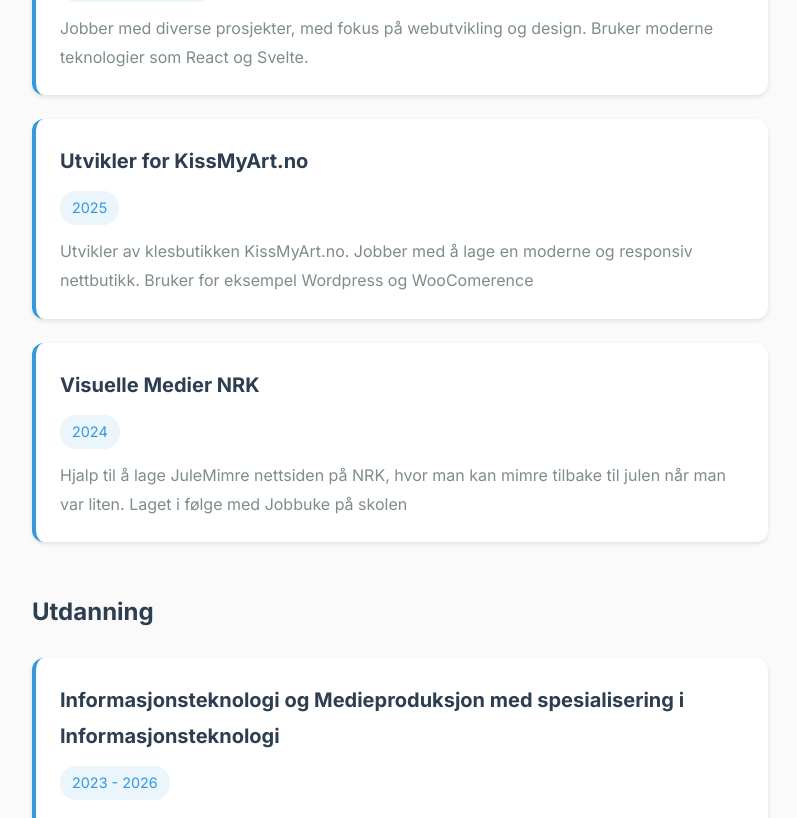
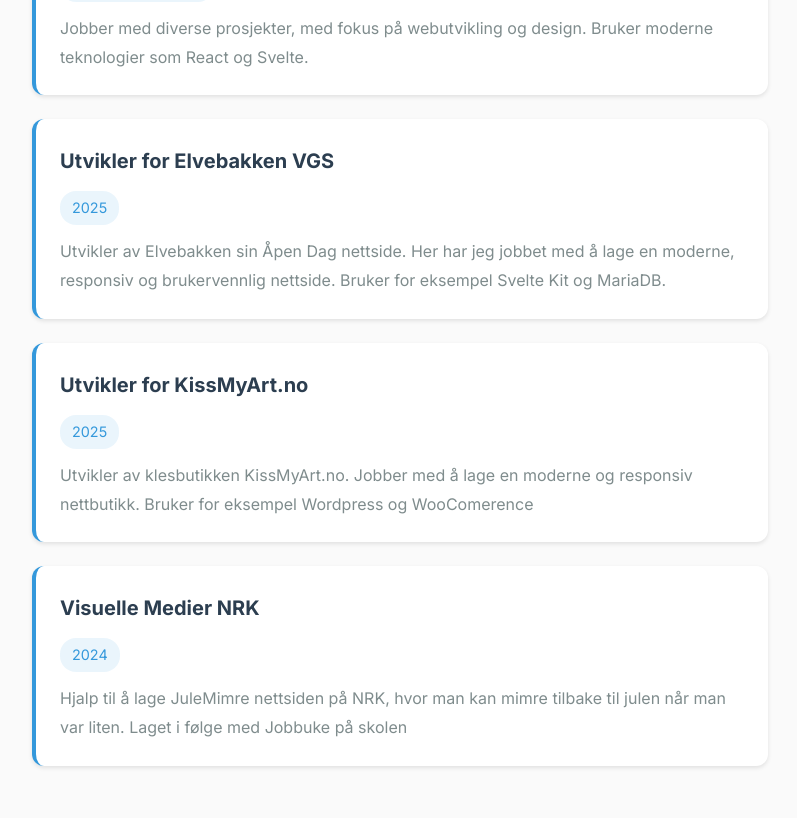
Before and after one commit to DanielJSorby/portfolio, a SvelteKit app in the folder portfolio/: page /about in a window 1280 px wide. Shown: the part 985-1803 px from the top of the page, without its empty margins (240-1037 px from the left). Built offline with nearby package versions, Linux system fonts and the light colour scheme; no server answers; the database is empty.

Commit message:
La til experience hos Elvebakken

```diff
--- a/portfolio/src/routes/about/+page.svelte
+++ b/portfolio/src/routes/about/+page.svelte
@@ -54,6 +54,15 @@
 				{$language === 'no'
 					? 'Jobber med diverse prosjekter, med fokus på webutvikling og design. Bruker moderne teknologier som React og Svelte.'
 					: 'Working on various projects, focusing on web development and design. Using modern technologies like React, and Svelte.'}
+			</p>
+		</div>
+		<div class="experience-item">
+			<h4>{$language === 'no' ? 'Utvikler for Elvebakken VGS' : 'Developer for Elvebakken VGS'}</h4>
+			<p class="date">2025</p>
+			<p>
+				{$language === 'no'
+					? 'Utvikler av Elvebakken sin Åpen Dag nettside. Her har jeg jobbet med å lage en moderne, responsiv og brukervennlig nettside. Bruker for eksempel Svelte Kit og MariaDB.'
+					: 'Developer for the open day website of Elvebakken. Here I have worked on creating a modern, responsive and user-friendly website. Using technologies like Svelte Kit and MariaDB.'}
 			</p>
 		</div>
 		<div class="experience-item">
```
